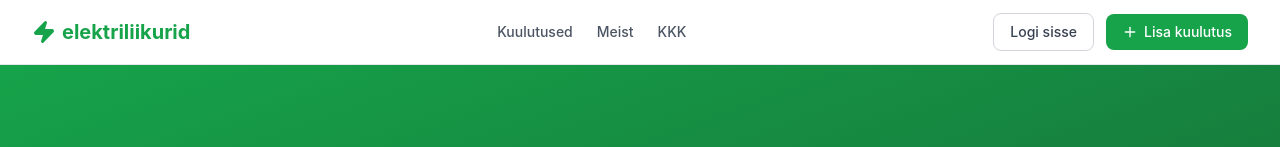
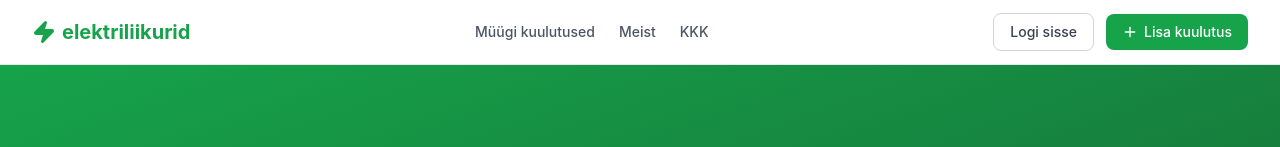
Before and after one commit to martinTalTech/Elektriliikurid, a React (Vite) app: page /lisa-kuulutus in a window 1280 px wide. Shown: the top 147 px of the page. Built offline with nearby package versions, Linux system fonts and the light colour scheme; no server answers; the database is empty.

Commit message:
Nav-menu fixed

```diff
--- a/src/components/layout/Navbar.jsx
+++ b/src/components/layout/Navbar.jsx
@@ -24,7 +24,7 @@ export default function Navbar() {
 
           <div className="hidden md:flex items-center gap-6">
             <Link to="/kuulutused" className="text-gray-600 hover:text-primary-600 transition-colors text-sm font-medium">
-              Kuulutused
+              Müügi kuulutused
             </Link>
             <Link to="/meist" className="text-gray-600 hover:text-primary-600 transition-colors text-sm font-medium">
               Meist
```
